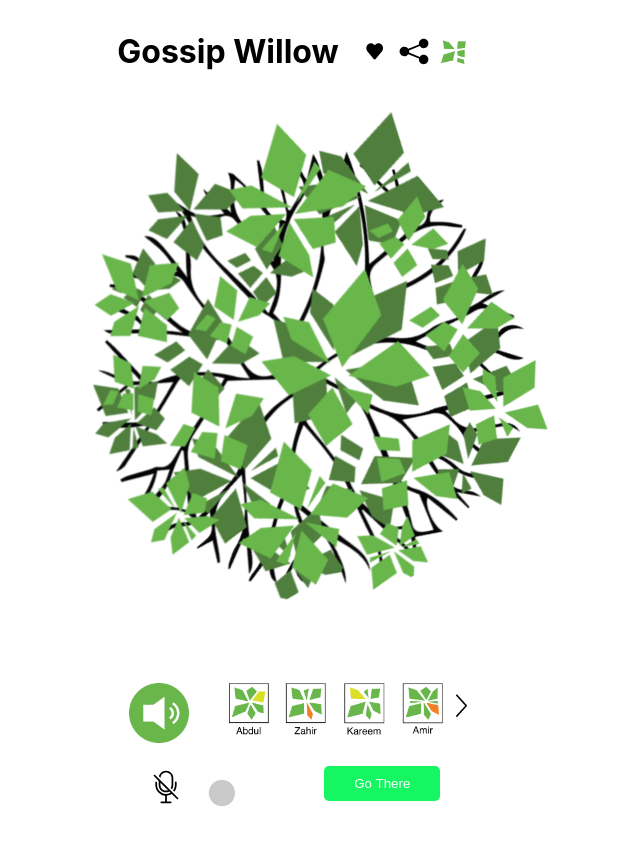
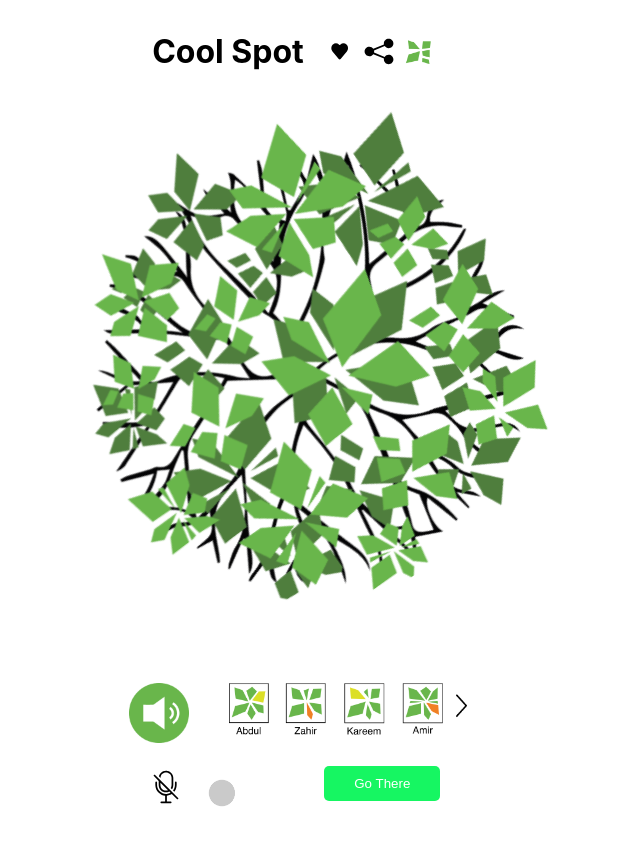
Before and after one commit to heyou88/easyrider, a React (Create React App) app: page / in a window 1280 px wide. Shown: the whole page, without its empty margins (342-982 px from the left). Built offline with nearby package versions, Linux system fonts and the light colour scheme.

Commit message:
seed the tree names

```diff
--- a/src/App.js
+++ b/src/App.js
@@ -17,9 +17,12 @@ import map from './map.png';
 import chatSound from './clubhouse.mp3';
 import chatSound1 from './clubhouse1.mp3';
 import chatSound2 from './clubhouse2.mp3';
+
 const soundFiles = [
   chatSound,chatSound1,chatSound2
 ];
+const treeNames = ['Habibi and his friend','Panditji Corner','Cool Spot']
+const randomIndex = Math.floor(Math.random() * treeNames.length);
 
 function App() {
   // const soundURL = {chat};
@@ -42,7 +45,7 @@ function App() {
 
     // Optionally, you can also pause the sound when the component unmounts
     return () => audio.pause();
-  }, [sound, mute]);
+  }, [sound]);
 
   const handleToggleSound = () => {
     setSound(!sound);
@@ -68,7 +71,7 @@ function App() {
 
       <header className="App-header">
         <div className="tree-name-container">
-          <h3 className="tree-name">Gossip Willow</h3>
+          <h3 className="tree-name">{treeNames[randomIndex]}</h3>
           <img src={save} className="save" alt="Save" />
           <img src={share} className="share" alt="Share" />
           <img src={avatar} className="avatar" alt="Avatar" />
```
